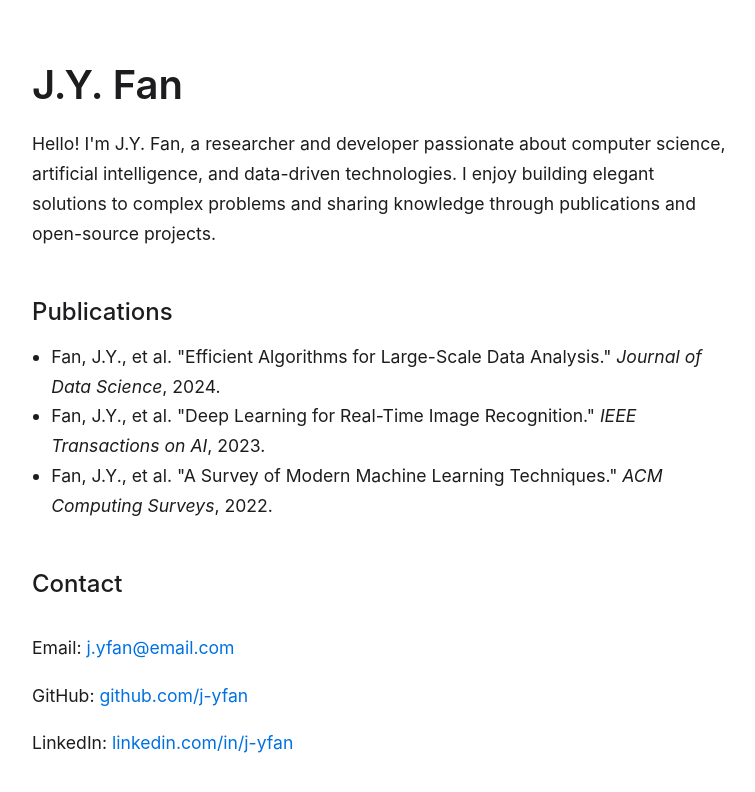
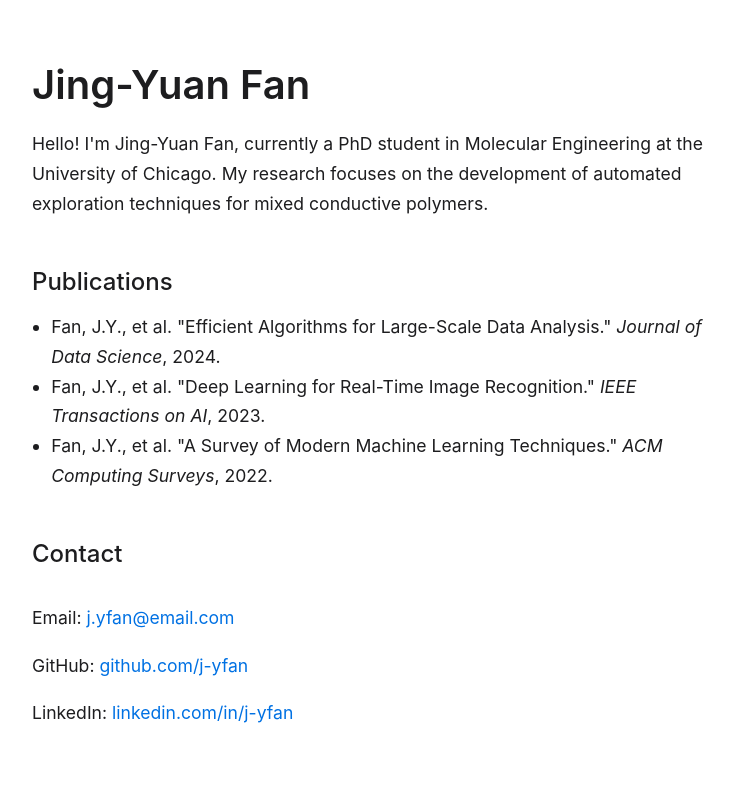
Before and after one commit to j-yfan/j-yfan.github.io, a plain HTML site: page index.html in a window 1280 px wide. Shown: the whole page, without its empty margins (258-1013 px from the left). Drawn offline with Linux system fonts and the light colour scheme.

Commit message:
add first draft

```diff
--- a/index.html
+++ b/index.html
@@ -49,9 +49,8 @@
 </head>
 <body>
     <div class="container">
-        <h1>J.Y. Fan</h1>
-        <p>Hello! I'm J.Y. Fan, a researcher and developer passionate about computer science, artificial intelligence, and data-driven technologies. I enjoy building elegant solutions to complex problems and sharing knowledge through publications and open-source projects.</p>
-
+        <h1>Jing-Yuan Fan</h1>
+        <p>Hello! I'm Jing-Yuan Fan, currently a PhD student in Molecular Engineering at the University of Chicago. My research focuses on the development of automated exploration techniques for mixed conductive polymers.</p>
         <h2>Publications</h2>
         <ul>
             <li>Fan, J.Y., et al. "Efficient Algorithms for Large-Scale Data Analysis." <em>Journal of Data Science</em>, 2024.</li>
```
